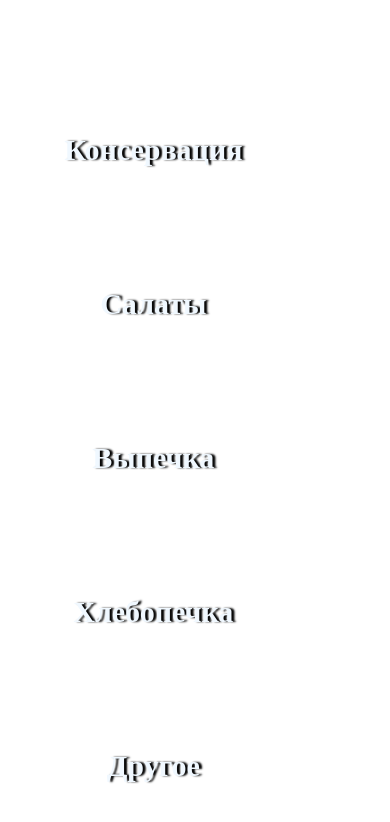
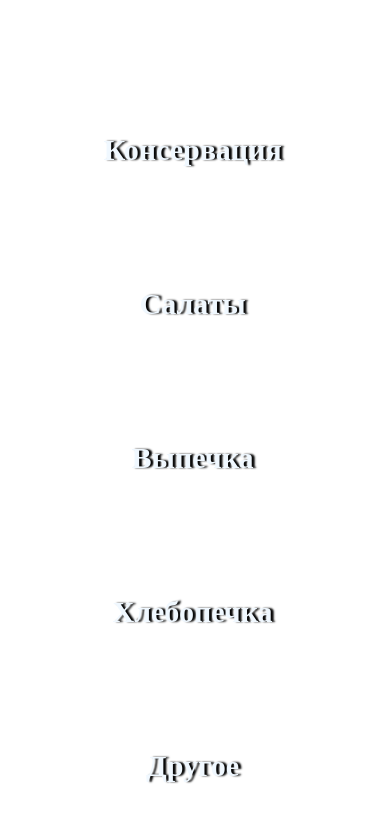
Before and after one commit to Alisa1403/Irina-s_recipe_book, a plain HTML site: page index.html in a window 390 px wide. Drawn offline with Linux system fonts and the light colour scheme.

Commit message:
Fixed bugs (again)

```diff
--- a/CSS/Style.css
+++ b/CSS/Style.css
@@ -14,6 +14,7 @@ body{
   /* -webkit-background-size: cover; */
   background-size: cover;
   min-height: 100vh;
+  max-width:100%
 }
 a {
   font-weight: bolder;
@@ -124,8 +125,14 @@ p{
     grid-template-columns: repeat(1, 1fr);
   }
   .container-category {
-    margin-left: 2%;
-    margin-right: 35%;
+    margin-left: 10%;
+    margin-right: 22%;
+    margin-top: 25%;
+    margin-bottom: 5%;
+  }
+  .container-recipe{
+    margin-left: 12%;
+    margin-right: 25%;
     margin-top: 25%;
     margin-bottom: 5%;
   }
```
